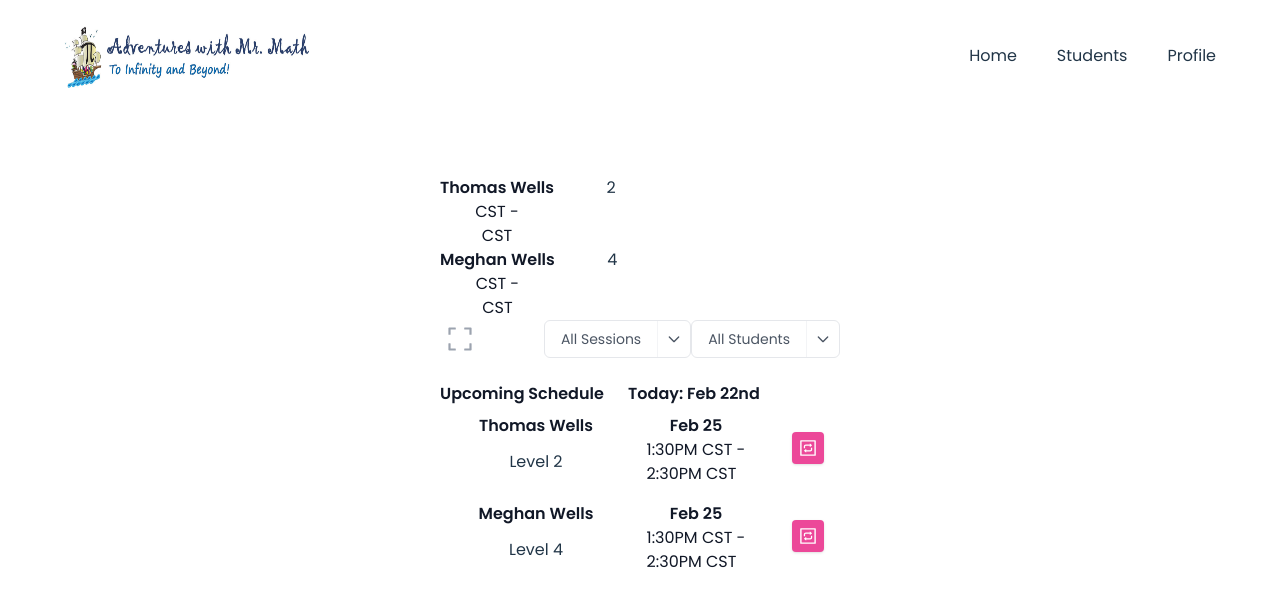
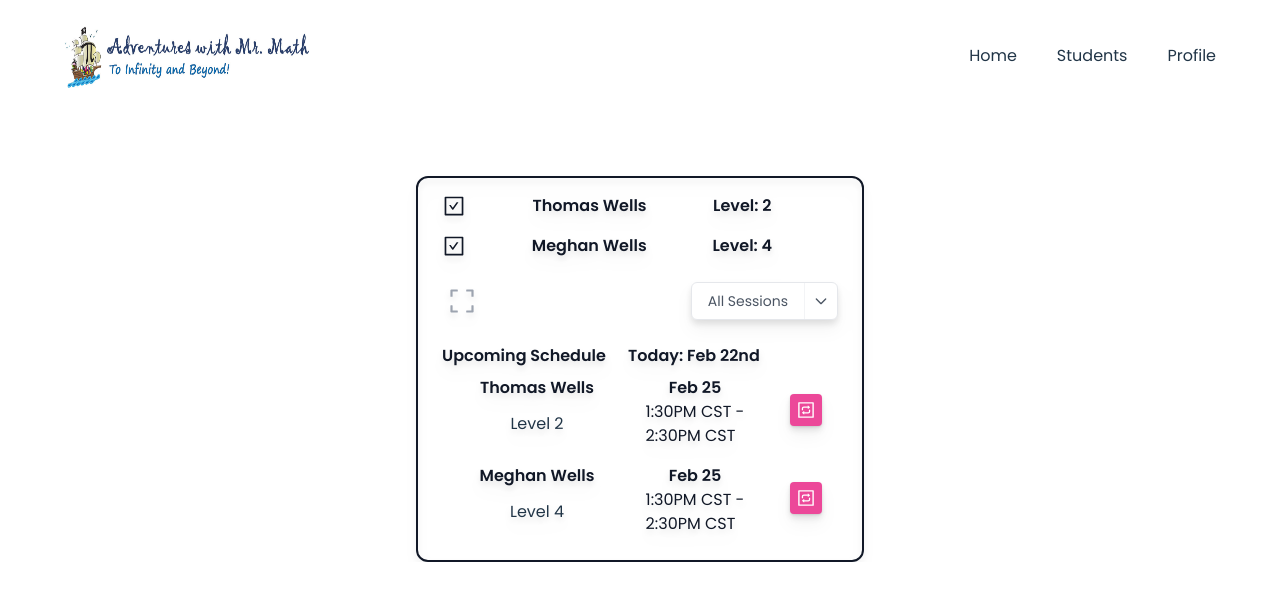
Before and after one commit to dane-dalton/schedule-demo, a React (Vite) app: page / in a window 1280 px wide. Shown: the top 606 px of the page. Built offline with nearby package versions, Linux system fonts and the light colour scheme.

Commit message:
Remove student filter dropdown, add student list at top with an onClick toggle to display the students

```diff
--- a/src/components/DropdownSessionType.jsx
+++ b/src/components/DropdownSessionType.jsx
@@ -12,7 +12,10 @@ function DropdownSessionType({ handleSessionFilter }) {
   }
 
   return (
-    <div className="inline-flex bg-white border rounded-md">
+    <div
+      className="inline-flex bg-white border rounded-md"
+      onClick={() => { setToggleDropdown(prev => !prev) }}
+    >
       <div
         className="px-4 py-2 text-sm text-gray-600 hover:text-gray-700 hover:bg-gray-50 rounded-l-md"
       >
@@ -21,7 +24,6 @@ function DropdownSessionType({ handleSessionFilter }) {
       <div className='relative'>
         <button
           type="button"
-          onClick={() => { setToggleDropdown(prev => !prev) }}
           className="inline-flex items-center justify-center h-full px-2 text-gray-600 border-l border-gray-100 hover:text-gray-700 rounded-r-md hover:bg-gray-50"
         >
           <svg
--- a/src/components/Schedule.jsx
+++ b/src/components/Schedule.jsx
@@ -23,13 +23,19 @@ function Schedule() {
   const [toggleScheduleView, setToggleScheduleView] = useState(false)
   const [toggleList, setToggleList] = useState(false)
 
-  function handleAllStudents() {
-    setVisableStudents(students)
-  }
+  // function handleAllStudents() {
+  //   setVisableStudents(students)
+  // }
 
-  function handleStudentFilter(s) {
-    const filteredStudent = students.filter(student => student.name == s)
-    setVisableStudents(filteredStudent)
+  // function handleStudentFilter(s) {
+  //   const filteredStudent = students.filter(student => student.name == s)
+  //   setVisableStudents(filteredStudent)
+  // }
+
+  function handleSelectedStudents(isChecked, student) {
+    let newStudentDisplay = visableStudents.slice()
+    !isChecked ? newStudentDisplay.push(student) : (newStudentDisplay = newStudentDisplay.filter(s => s !== student))
+    setVisableStudents(newStudentDisplay)
   }
 
   function handleSessionFilter(sType) {
@@ -42,13 +48,15 @@ function Schedule() {
 
   return (
     <div className='pt-16'>
-      <div className='max-w-md px-4 mx-auto sm:px-7 md:px-6 min-h-[384px]'>
+      <div className='max-w-md py-4 px-4 mx-auto sm:px-7 md:px-6 min-h-[384px] border-2 border-gray-900 rounded-xl drop-shadow-lg'>
         <div>
-          <ol>
+          <ol className='mb-6'>
             {students.map(student => (
-              <li key={student.studentId}>
-                <StudentListAndFilter student={student} />
-              </li>
+              <StudentListAndFilter
+                key={student.studentId}
+                student={student}
+                handleSelectedStudents={handleSelectedStudents}
+              />
             ))}
           </ol>
           <div className='flex justify-between'>
@@ -74,7 +82,6 @@ function Schedule() {
             </div>
             <div className='flex'>
               <DropdownSessionType handleSessionFilter={handleSessionFilter} />
-              <DropdownStudentFilter students={students} handleStudentFilter={handleStudentFilter} handleAllStudents={handleAllStudents} />
             </div>
           </div>
           <div className='mt-6'>
--- a/src/components/StudentListAndFilter.jsx
+++ b/src/components/StudentListAndFilter.jsx
@@ -1,24 +1,40 @@
 import React from 'react'
+import { useState } from 'react'
 
 import {
   AiOutlineBorder,
   AiOutlineCheckSquare,
 } from 'react-icons/ai'
 
-function StudentListAndFilter({ student }) {
+function StudentListAndFilter({ student, handleSelectedStudents }) {
+  const [toggleCheckBox, setToggleCheckBox] = useState(true)
+
+  function handleCheckBoxToggle() {
+    setToggleCheckBox(prev => !prev)
+  }
+
   return (
-    <button className='flex-auto grid grid-cols-2 justify-items-center'>
-      <p className='text-gray-900 font-semibold'>{student.name}</p>
-      <p className='self-center'>{student.level}</p>
-      <div>
-        <p className='text-gray-900'>
-          {' CST - '}
-        </p>
-        <p className='text-gray-900'>
-          {' CST'}
-        </p>
-      </div>
-    </button>
+    <li>
+      <button
+        className='flex-auto w-full flex justify-between items-center mb-4'
+        onClick={() => {
+          handleCheckBoxToggle();
+          handleSelectedStudents(toggleCheckBox, student);
+        }
+        }
+      >
+        {
+          toggleCheckBox ?
+            <AiOutlineCheckSquare className='h-6 w-6 text-gray-900' /> :
+            <AiOutlineBorder className='h-6 w-6 text-gray-900' />
+        }
+        <p className='text-gray-900 font-semibold'>{student.name}</p>
+        <section className='flex'>
+          <p className='text-gray-900 font-semibold'>Level: {student.level}</p>
+        </section>
+        <p></p>
+      </button>
+    </li>
   )
 }
 
```
